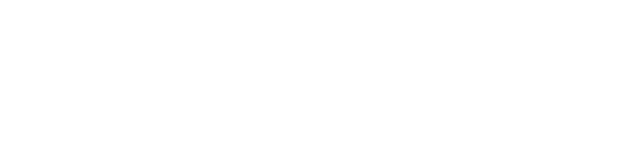
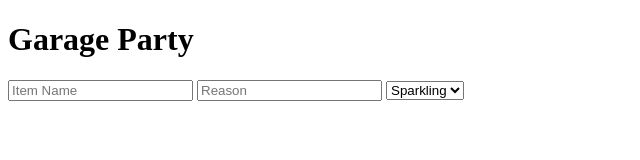
Before and after one commit to nicktu12/garage-party, a website: page public/index.html in a window 1280 px wide. Shown: the whole page, without its empty margins (0-640 px from the left). Drawn offline with nearby package versions, Linux system fonts and the light colour scheme.

Commit message:
Add html boilerplate and attach script file and jquery

```diff
--- a/public/index.html
+++ b/public/index.html
@@ -5,6 +5,23 @@
     <title>Garage Party</title>
   </head>
   <body>
-
+    <header>
+      <h1>Garage Party</h1>
+    </header>
+    <main>
+      <form>
+        <input type="text" placeholder="Item Name" />
+        <input type="text" placeholder="Reason" />
+        <select>
+          <option value="sparkling">Sparkling</option>
+          <option value="dusty">Dusty</option>
+          <option value="rancid">Rancid</option>
+        </select>
+        <section class="garage">
+        </section>
+      <form>
+    </main>
+    <script src='https://ajax.googleapis.com/ajax/libs/jquery/3.2.1/jquery.min.js'></script>
+    <script type="text/javascript" src="scripts.js"></script>
   </body>
 </html>
--- a/public/scripts.js
+++ b/public/scripts.js
@@ -0,0 +1 @@
+console.log('hooked up!')
```
